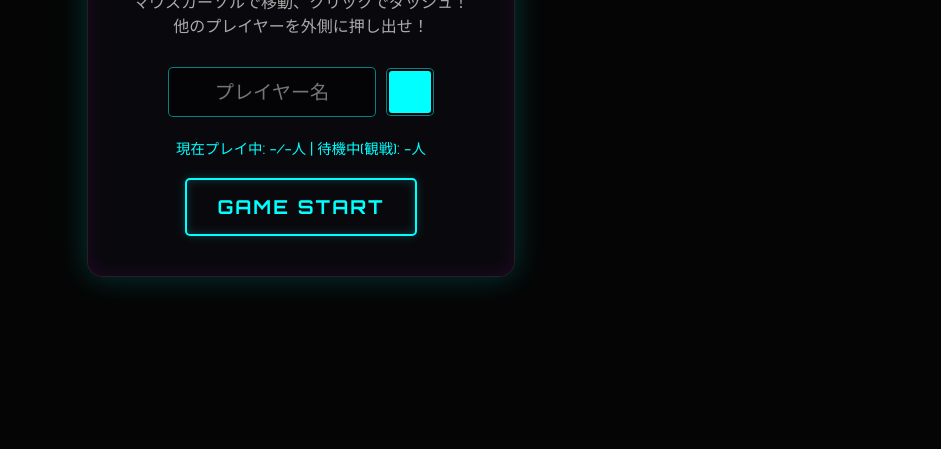
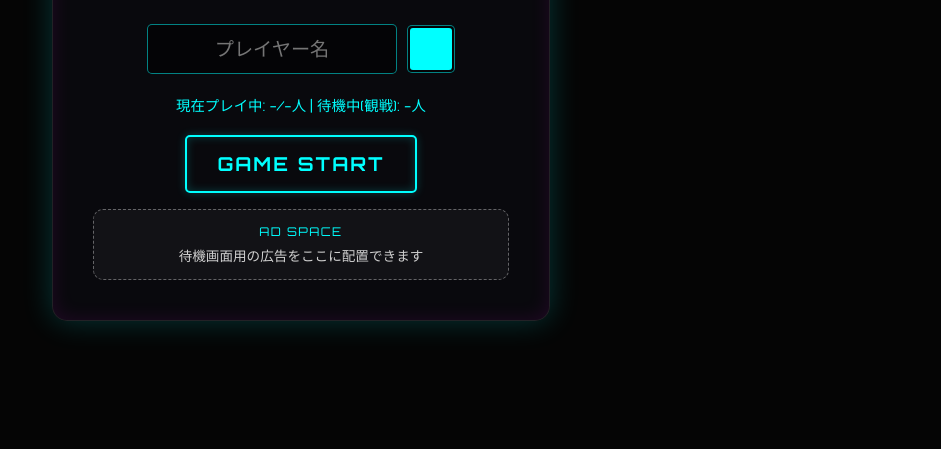
Before and after one commit to YashubuStudio/web-game-antigravity, a website: page public/index.html in a window 1280 px wide. Shown: the part 351-800 px from the top of the page, without its empty margins (339-1280 px from the left). Drawn offline with nearby package versions, Linux system fonts and the light colour scheme.

Commit message:
Adjust combat messaging, dash window, arena size, and lobby ad slot

```diff
--- a/public/game.js
+++ b/public/game.js
@@ -461,7 +461,7 @@ function renderLoop() {
         // Dash State Logic
         const timeSinceDash = Date.now() - p.lastDash;
         let dashState = 'ready';
-        if (timeSinceDash < 150) dashState = 'dashing';
+        if (timeSinceDash < 250) dashState = 'dashing';
         else if (timeSinceDash < 2000) dashState = 'cooldown';
 
         // Calculate shape based on kills
--- a/public/index.html
+++ b/public/index.html
@@ -11,7 +11,7 @@
     <div id="ui-layer">
         <div id="start-screen">
             <h1>NEON<br><span class="highlight">BUMPER</span></h1>
-            <p>マウスカーソルで移動、クリックでダッシュ！<br>他のプレイヤーを外側に押し出せ！</p>
+            <p>マウスカーソルで位置取りし、クリックでダッシュ斬り！<br>近接の差し合いを制して、相手のHPを削りきろう。</p>
             <div class="input-group">
                 <input type="text" id="player-name" placeholder="プレイヤー名" maxlength="10">
                 <input type="color" id="player-color" value="#00ffff" title="マイカラー">
@@ -22,6 +22,11 @@
             </div>
 
             <button id="start-btn">GAME START</button>
+            <div id="waiting-ad-slot" aria-label="広告枠">
+                <p class="ad-label">AD SPACE</p>
+                <p class="ad-copy">待機画面用の広告をここに配置できます</p>
+            </div>
+
             <div id="spectator-msg" style="display:none; color: #ff5555; margin-top: 10px;">満員のため観戦モードになります</div>
         </div>
 
--- a/public/style.css
+++ b/public/style.css
@@ -335,3 +335,25 @@ ul#global-ranking-list li {
         font-size: 2.5rem;
     }
 }
+
+
+#waiting-ad-slot {
+    margin-top: 16px;
+    padding: 14px;
+    border: 1px dashed rgba(255, 255, 255, 0.35);
+    border-radius: 10px;
+    background: rgba(255, 255, 255, 0.04);
+}
+
+#waiting-ad-slot .ad-label {
+    color: #00ffff;
+    font-size: 0.75rem;
+    letter-spacing: 0.12em;
+    margin-bottom: 6px;
+}
+
+#waiting-ad-slot .ad-copy {
+    color: #d0d0d0;
+    font-size: 0.85rem;
+    margin: 0;
+}
--- a/server.js
+++ b/server.js
@@ -19,7 +19,7 @@ const gameState = {
 };
 
 // Physics constants
-const ARENA_RADIUS = 1700; // Expanded by 1.7x
+const ARENA_RADIUS = 1360; // 10人対戦向けに約0.8xへ調整
 const TICK_RATE = 1000 / 30; // 30 FPS / 30 Hz
 const PLAYER_RADIUS = 20;
 const MAX_SPEED = 10;
@@ -27,6 +27,7 @@ const ACCELERATION = 0.5;
 const FRICTION = 0.95;
 const DASH_POWER = 25;
 const DASH_COOLDOWN = 2000; // ms
+const DASH_ATTACK_WINDOW = 250; // ms
 const MAX_PLAYERS = 10;
 const RESPAWN_TIME = 5000; // 5 seconds
 // PHP server endpoint for score saving (to be configured by user)
@@ -132,7 +133,7 @@ function updatePhysics() {
         p.y += p.vy;
 
         // Invincibility dash check
-        p.isDashingNow = (Date.now() - p.lastDash < 150); // 150ms iframes/dash frames
+        p.isDashingNow = (Date.now() - p.lastDash < DASH_ATTACK_WINDOW);
 
         // Simple arena boundary (bounce or take damage)
         const distFromCenter = Math.sqrt(p.x * p.x + p.y * p.y);
```
